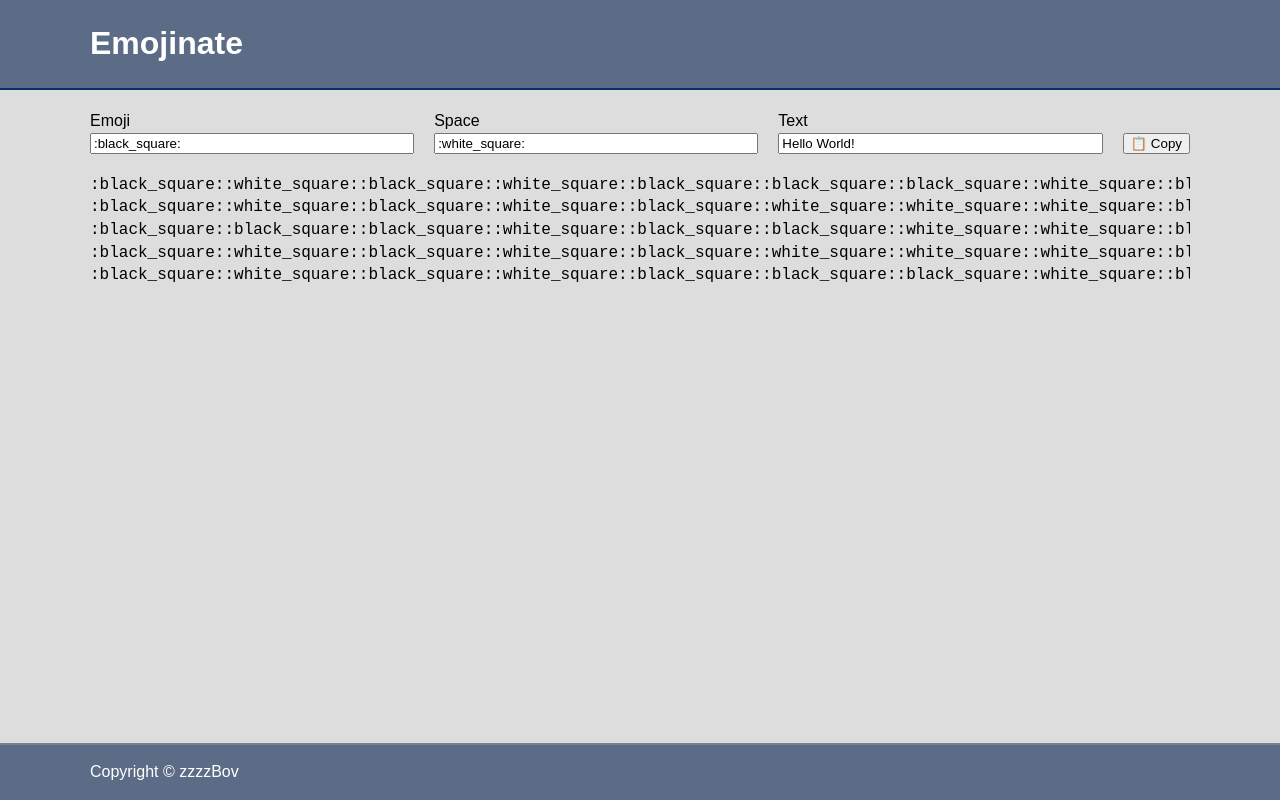
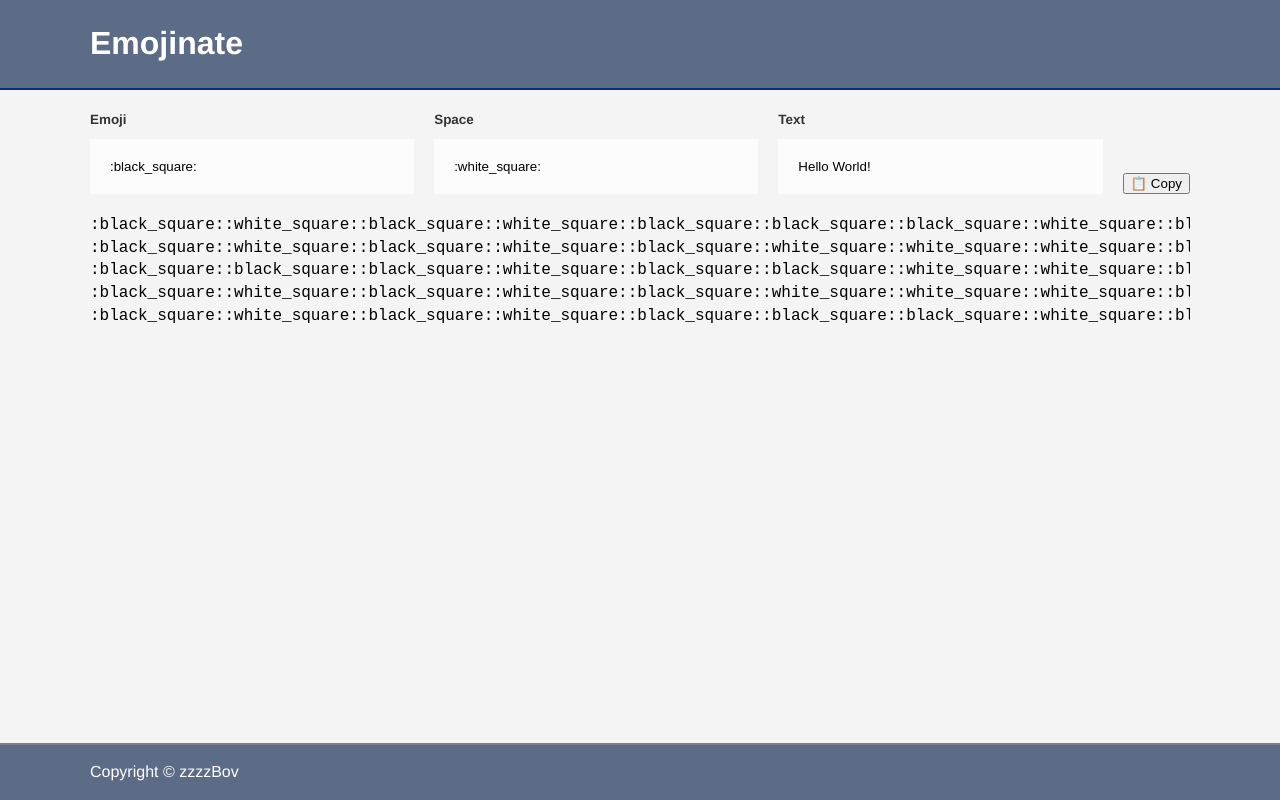
Before and after one commit to zzzzBov/emojinate, a React (Create React App) app: page / in a window 1280 px wide. Built offline with nearby package versions, Linux system fonts and the light colour scheme.

Commit message:
Style text fields

```diff
--- a/src/scss/components/_TextField.scss
+++ b/src/scss/components/_TextField.scss
@@ -1,10 +1,14 @@
 .TextField {
   display: grid;
+  gap: 1rem;
   grid-template:
     "label"
     "input";
 
   &_label {
+    color: $gray3;
+    font-size: $d1 * 1em;
+    font-weight: bold;
     grid-area: label;
   }
 
--- a/src/scss/core/_document.scss
+++ b/src/scss/core/_document.scss
@@ -14,7 +14,7 @@ html {
 }
 
 body {
-  background-color: $grayD;
+  background-color: $grayF4;
   color: $black;
   flex-grow: 1;
   flex-shrink: 0;
--- a/src/scss/core/_forms.scss
+++ b/src/scss/core/_forms.scss
@@ -1,5 +1,11 @@
-input,
-select,
-textarea {
-  width: 100%;
+input {
+  background-color: $grayFC;
+  border: none;
+  padding: 2rem;
+
+  &:focus {
+    background-color: $white;
+    box-shadow: 0 0.2rem 0.4rem $blueB;
+    outline: none;
+  }
 }
--- a/src/scss/variables/_colors.scss
+++ b/src/scss/variables/_colors.scss
@@ -39,4 +39,21 @@ $grayC: #CCC;
 $grayD: #DDD;
 $grayE: #EEE;
 
+$grayF0: #F0F0F0;
+$grayF1: #F1F1F1;
+$grayF2: #F2F2F2;
+$grayF3: #F3F3F3;
+$grayF4: #F4F4F4;
+$grayF5: #F5F5F5;
+$grayF6: #F6F6F6;
+$grayF7: #F7F7F7;
+$grayF8: #F8F8F8;
+$grayF9: #F9F9F9;
+$grayFA: #FAFAFA;
+$grayFB: #FBFBFB;
+$grayFC: #FCFCFC;
+$grayFD: #FDFDFD;
+$grayFE: #FEFEFE;
+$grayFF: #FFFFFF;
+
 $white: #FFF;
--- a/src/scss/variables/_fonts.scss
+++ b/src/scss/variables/_fonts.scss
@@ -1 +1 @@
-$sans: sans-serif;
+$sans: Helvetica, Arial, sans-serif;
--- a/src/scss/variables/_sizes.scss
+++ b/src/scss/variables/_sizes.scss
@@ -0,0 +1,13 @@
+$u6: 2.8284;
+$u5: 2.3784;
+$u4: 2.0000;
+$u3: 1.6818;
+$u2: 1.4142;
+$u1: 1.1892;
+
+$d1: 0.8409;
+$d2: 0.7071;
+$d3: 0.5946;
+$d4: 0.5000;
+$d5: 0.4204;
+$d6: 0.3536;
```
